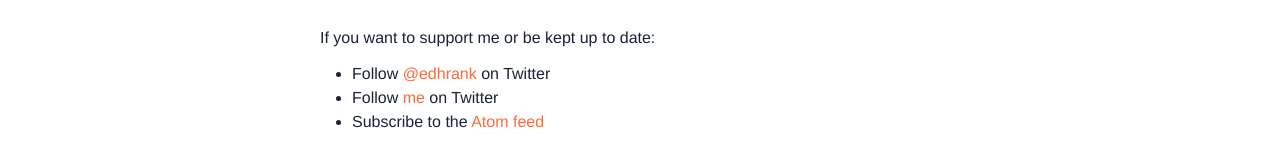
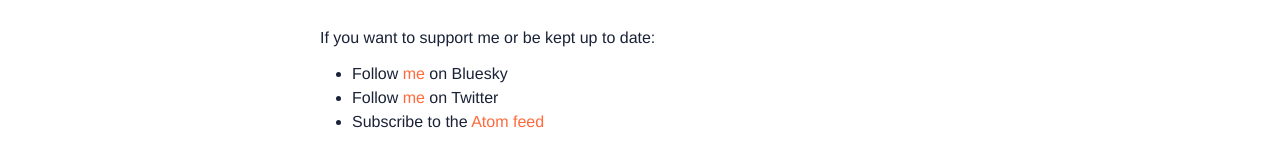
Before and after one commit to lheyberger/mtg-mana-rocks, a plain HTML site: page docs/about.html in a window 1280 px wide. Shown: the part 622-774 px from the top of the page. Drawn offline with Linux system fonts and the light colour scheme; a script that the page names is missing.

Commit message:
Updated follow me links

```diff
--- a/docs/about.html
+++ b/docs/about.html
@@ -67,7 +67,7 @@ I started playing again 5 years later with <a href="https://scryfall.com/sets/on
 <h1 id="support-me">Support me ❤️</h1>
 <p>If you want to support me or be kept up to date:</p>
 <ul>
-<li>Follow <a href="https://twitter.com/edhrank">@edhrank</a> on Twitter</li>
+<li>Follow <a href="https://bsky.app/profile/lheyberger.bsky.social">me</a> on Bluesky</li>
 <li>Follow <a href="https://twitter.com/lheybergermtg">me</a> on Twitter</li>
 <li>Subscribe to the <a href="./feed.atom">Atom feed</a></li>
 </ul>
```
Also changed, not shown: docs/edhrank_cedh_sept2022.html (+1 -1 lines), docs/edhrank_preco_2022.html (+1 -1 lines), docs/edhrank_preco_sept2022.html (+1 -1 lines), docs/mtg_one.html (+1 -0 lines), docs/tool_cardrenderbot.html (+1 -1 lines), docs/tool_cardrenderbot_update.html (+1 -1 lines), docs/tool_edhrank.html (+1 -1 lines), 9 other files.
